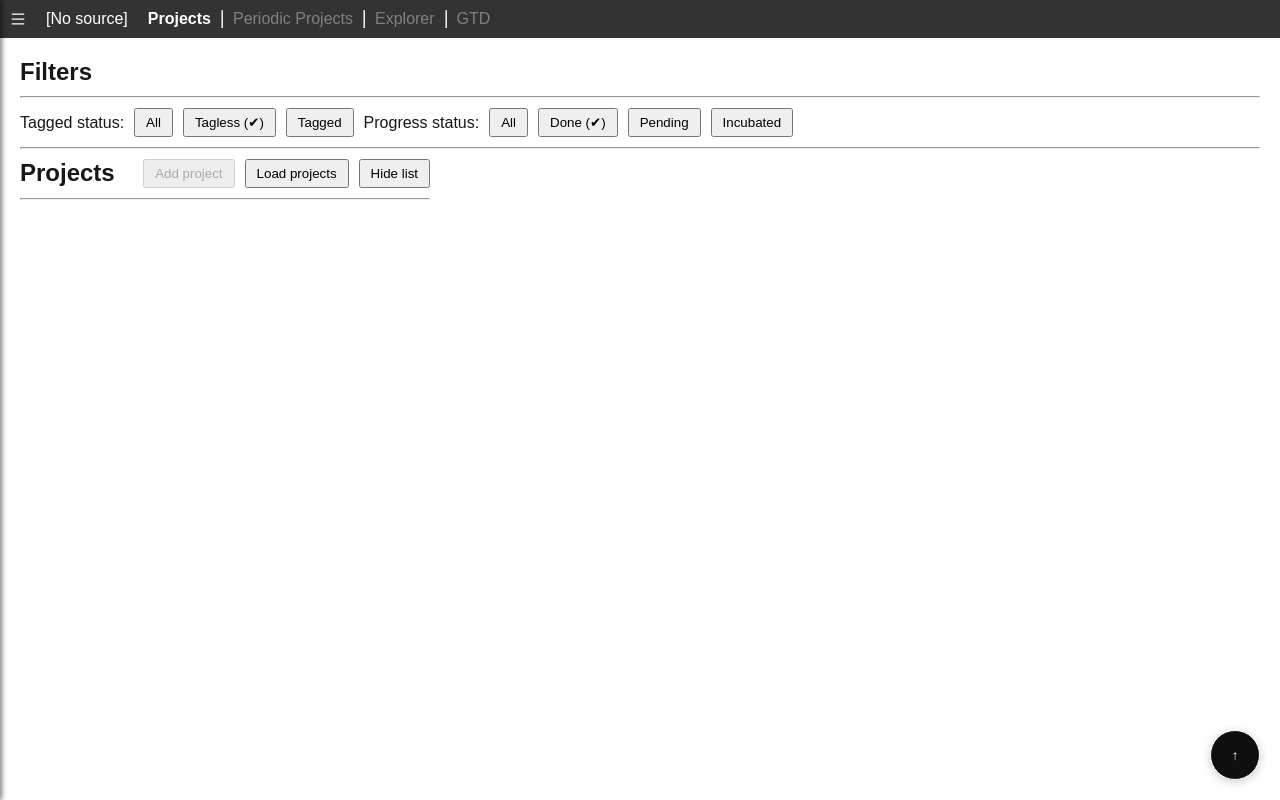
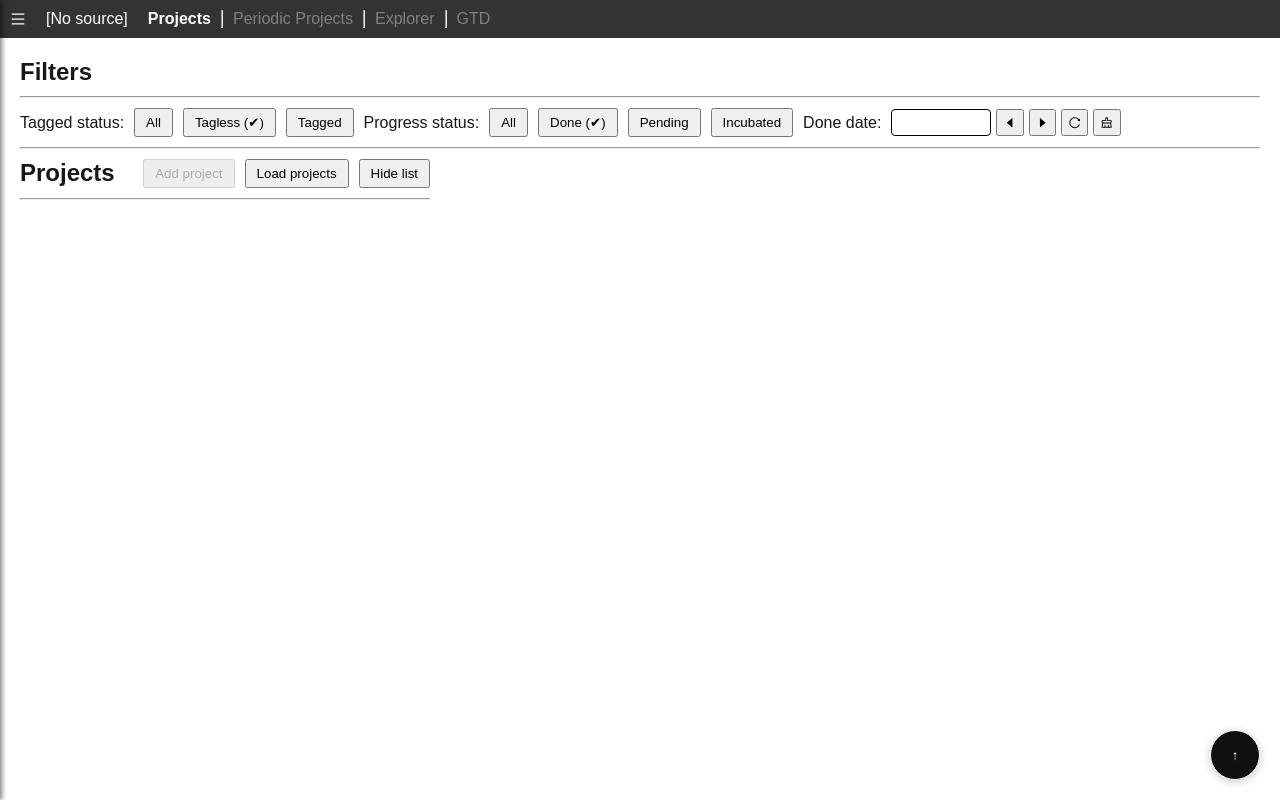
Before and after one commit to cazdemun/gtd-project-manager, a Next.js app: page / in a window 1280 px wide. Both pictures are taken after a click on the button "Done". Built offline with nearby package versions, Linux system fonts and the light colour scheme.

Commit message:
feat: add done date filter

```diff
--- a/package.json
+++ b/package.json
@@ -10,6 +10,7 @@
   },
   "dependencies": {
     "@xstate/react": "^5.0.1",
+    "date-fns": "^4.1.0",
     "next": "15.1.3",
     "react": "^19.0.0",
     "react-dom": "^19.0.0",
--- /dev/null
+++ b/src/components/LinealDatePicker.tsx
@@ -0,0 +1,104 @@
+import React, { useState, useEffect } from 'react';
+import { format, parse, isValid as _isValid, isAfter, addDays, subDays, isSameDay, isBefore } from 'date-fns';
+import { AiFillCaretLeft, AiFillCaretRight, AiOutlineClear, AiOutlineReload } from 'react-icons/ai';
+import { DATE_FORMAT } from '@/utils/dates';
+
+type LinealDatePickerProps = {
+  initialValue?: number | undefined;
+  onValueChange?: (value: number | undefined) => void;
+};
+
+const isValid = (date: Date): boolean => {
+  const minDate = new Date(1990, 0, 1); // January 1, 1990
+  return _isValid(date) && !isAfter(date, new Date()) && !isBefore(date, minDate);
+};
+
+const LinealDatePicker: React.FC<LinealDatePickerProps> = ({ onValueChange, initialValue = undefined }) => {
+  const [isInputValid, setIsInputValid] = useState(true);
+  const [inputValue, setInputValue] = useState(initialValue ? format(initialValue, DATE_FORMAT) : '');
+  const [numericValue, setNumericValue] = useState<number | undefined>(initialValue);
+
+  useEffect(() => {
+    onValueChange?.(numericValue);
+  }, [numericValue, onValueChange]);
+
+  const _updateValues = (value: number) => {
+    setNumericValue(value);
+    setInputValue(format(value, DATE_FORMAT));
+  }
+
+  const handleInputChange = (e: React.ChangeEvent<HTMLInputElement>) => {
+    setInputValue(e.target.value);
+
+    if (e.target.value === '') {
+      setNumericValue(undefined);
+      setIsInputValid(true);
+      return
+    }
+
+    const parsedDate = parse(e.target.value, DATE_FORMAT, new Date());
+    setIsInputValid(isValid(parsedDate));
+    if (isValid(parsedDate) && parsedDate.getTime() !== numericValue) {
+      setNumericValue(parsedDate.getTime());
+    }
+  };
+
+  const handleInputBlur = () => {
+    const parsedDate = parse(inputValue, DATE_FORMAT, new Date());
+    if (isValid(parsedDate)) {
+      setNumericValue(parsedDate.getTime());
+    } else {
+      const oldInputValue = numericValue ? format(numericValue, DATE_FORMAT) : '';
+      setInputValue(oldInputValue);
+      setIsInputValid(true);
+    }
+  };
+
+  const handleGoNext = () => {
+    if (!numericValue) {
+      handleResetToToday();
+      return;
+    }
+    const newDate = addDays(numericValue, 1);
+    _updateValues(newDate.getTime());
+  };
+
+  const handleGoPrev = () => {
+    if (!numericValue) {
+      handleResetToToday();
+      return;
+    }
+    const newDate = subDays(numericValue, 1);
+    _updateValues(newDate.getTime());
+  };
+
+  const handleResetToToday = () => {
+    const today = new Date().setHours(0, 0, 0, 0);
+    _updateValues(today);
+  };
+
+  const handleClear = () => {
+    setNumericValue(undefined);
+    setInputValue('');
+  }
+
+  const isToday = numericValue ? isSameDay(numericValue, new Date()) : false;
+
+  return (
+    <div style={{ display: 'flex', alignItems: 'center', gap: '5px' }}>
+      <input
+        type="text"
+        value={inputValue}
+        onChange={handleInputChange}
+        onBlur={handleInputBlur}
+        style={{ width: '100px', border: isInputValid ? '1px solid black' : '1px solid red', padding: '5px', borderRadius: '4px', textAlign: 'right' }}
+      />
+      <button className="icon-button" onClick={handleGoPrev}><AiFillCaretLeft /></button>
+      <button className="icon-button" onClick={handleGoNext} disabled={isToday}><AiFillCaretRight /></button>
+      <button className="icon-button" onClick={handleResetToToday}><AiOutlineReload /></button>
+      <button className="icon-button" onClick={handleClear}><AiOutlineClear /></button>
+    </div>
+  );
+};
+
+export default LinealDatePicker;
--- a/src/components/ProjectsPage.tsx
+++ b/src/components/ProjectsPage.tsx
@@ -4,9 +4,11 @@ import React, { useState } from "react";
 import { useSelector } from "@xstate/react";
 import { FloatingButton, Button } from "@/app/ui";
 import { ProjectActor, SourceActor } from "@/app/resources";
+import { isDoneDate } from "@/utils/dates";
 import ProjectView from "./ProjectView";
 import { getTagsAndCount, isProjectDone, isProjectIncubated } from "@/utils";
 import ProjectUpdateModal from "./ProjectUpdateModal";
+import LinealDatePicker from "./LinealDatePicker";
 
 import "@/styles/common.scss"
 
@@ -148,7 +150,8 @@ type ProjectsPageProps = object
 
 const ProjectsPage: React.FC<ProjectsPageProps> = () => {
   const projects = useSelector(ProjectActor, ({ context }) => context.resources);
-  const [tags, pendingTags, doneTags, incubatedTags, overallTags] = getTagsAndCount(projects);
+  const [dateFilter, setDateFilter] = useState<number | undefined>(undefined);
+  const [tags, pendingTags, doneTags, incubatedTags, overallTags] = getTagsAndCount(projects, dateFilter);
 
   const [doneFilter, setDoneFilter] = useState<ProgressFilterState>(doneFilterStates['pending']);
   const [tagFilter, setTagFilter] = useState<TagFilterState>(tagFilterStates['tagless']);
@@ -168,7 +171,12 @@ const ProjectsPage: React.FC<ProjectsPageProps> = () => {
     }
   }
 
-  const filteredProjects = projects
+  const commonFilteredProjects = projects
+    .filter((project) => isProgressState(doneFilter.state, project))
+    .filter((project) => isDoneDate(dateFilter, project.done))
+    .sort((a, b) => (a.order ?? 0) - (b.order ?? 0));
+
+  const filteredProjects = commonFilteredProjects
     .filter((project) => {
       if (tagFilter.state === 'all') {
         return true;
@@ -178,12 +186,8 @@ const ProjectsPage: React.FC<ProjectsPageProps> = () => {
         return project.tags.length > 0;
       }
     })
-    .filter((project) => isProgressState(doneFilter.state, project))
-    .sort((a, b) => (a.order ?? 0) - (b.order ?? 0));
 
-  const tagSelectedProjects = projects
-    .filter((project) => isProgressState(doneFilter.state, project))
-    .sort((a, b) => (a.order ?? 0) - (b.order ?? 0))
+  const tagSelectedProjects = commonFilteredProjects
     .filter((project) => {
       if (tagSelected === undefined) {
         return false;
@@ -224,6 +228,12 @@ const ProjectsPage: React.FC<ProjectsPageProps> = () => {
           <TagFilterStateButtons currentFilter={tagFilter} onClick={setTagFilter} />
           <span>Progress status:</span>
           <DoneFilterStateButtons currentFilter={doneFilter} onClick={setDoneFilter} />
+          {doneFilter.state === 'done' && (
+            <>
+              <span>Done date:</span>
+              <LinealDatePicker initialValue={dateFilter} onValueChange={setDateFilter} />
+            </>
+          )}
         </div>
       </div>
       <hr />
--- /dev/null
+++ b/src/utils/dates.ts
@@ -0,0 +1,13 @@
+import { format } from "date-fns";
+
+export const DATE_FORMAT = 'MM/dd/yyyy';
+
+export const isDoneDate = (dateFilter: number | undefined, doneDate: number | undefined): boolean => {
+  if (dateFilter === undefined) {
+    return true;
+  }
+  if (doneDate === undefined) {
+    return false;
+  }
+  return format(doneDate, DATE_FORMAT) === format(dateFilter, DATE_FORMAT);
+}
--- a/src/utils/index.ts
+++ b/src/utils/index.ts
@@ -1,4 +1,5 @@
 import { v4 as uuidv4 } from 'uuid';
+import { isDoneDate } from './dates';
 
 // https://www.regular-expressions.info/conditional.html
 // https://stackoverflow.com/questions/39222950/regular-expression-with-if-condition
@@ -159,7 +160,9 @@ export function isProjectIncubated(project: Project): boolean {
   return project.title.includes('[?]');
 }
 
-export const getCountedTags = (projects: Project[]): [Record<string, number>, Record<string, number>, Record<string, number>, Record<string, number>] => {
+
+
+export const getCountedTags = (projects: Project[], dateFilter: number | undefined): [Record<string, number>, Record<string, number>, Record<string, number>, Record<string, number>] => {
   const pendingTagsCount: Record<string, number> = {};
   const doneTagsCount: Record<string, number> = {};
   const incubatedTagsCount: Record<string, number> = {};
@@ -173,7 +176,9 @@ export const getCountedTags = (projects: Project[]): [Record<string, number>, Re
       overallTags[tag] = (overallTags[tag] ?? 0) + 1;
 
       if (isProjectDone(project)) {
-        doneTagsCount[tag] = (doneTagsCount[tag] ?? 0) + 1;
+        if (isDoneDate(dateFilter, project.done)) {
+          doneTagsCount[tag] = (doneTagsCount[tag] ?? 0) + 1;
+        }
       } else if (isProjectIncubated(project)) {
         incubatedTagsCount[tag] = (incubatedTagsCount[tag] ?? 0) + 1;
       } else {
@@ -192,8 +197,8 @@ export const getSortedTags = (tagCount: Record<string, number>): string[] => {
     .map(([tag]) => tag);
 };
 
-export const getTagsAndCount = (projects: Project[]): [string[], Record<string, number>, Record<string, number>, Record<string, number>, Record<string, number>] => {
-  const [pendingTagsCount, doneTagsCount, incubatedTagsCount, overallTags] = getCountedTags(projects);
+export const getTagsAndCount = (projects: Project[], dateFilter: number | undefined): [string[], Record<string, number>, Record<string, number>, Record<string, number>, Record<string, number>] => {
+  const [pendingTagsCount, doneTagsCount, incubatedTagsCount, overallTags] = getCountedTags(projects, dateFilter);
   const tags = getSortedTags(pendingTagsCount);
   return [tags, pendingTagsCount, doneTagsCount, incubatedTagsCount, overallTags];
 };
```
Also changed, not shown: 1 other file (tests, documents, lock files or other folders).
